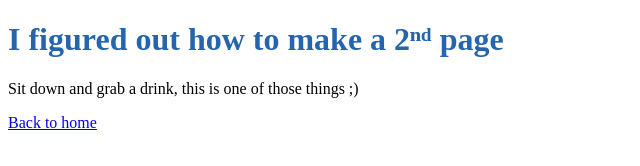
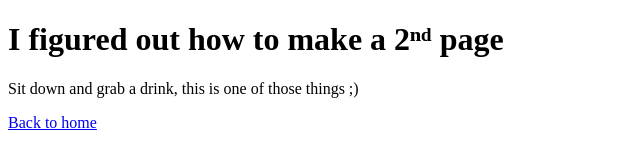
Before and after one commit to Riyaaf/Riyaaf.github.io, a plain HTML site: page about.html in a window 1280 px wide. Shown: the whole page, without its empty margins (0-640 px from the left). Drawn offline with Linux system fonts and the light colour scheme.

Commit message:
Update about.html

```diff
--- a/about.html
+++ b/about.html
@@ -8,7 +8,7 @@
     <title>About Me</title>
   </head>
   <body>
-    <h1 style= "color: #2565AE;">I figured out how to make a 2ⁿᵈ page</h1>
+    <h1 style= "color: #OF5298;">I figured out how to make a 2ⁿᵈ page</h1>
     <p>Sit down and grab a drink, this is one of those things ;)</p>
   <a href="index.html">Back to home</a>
   </body>
```
